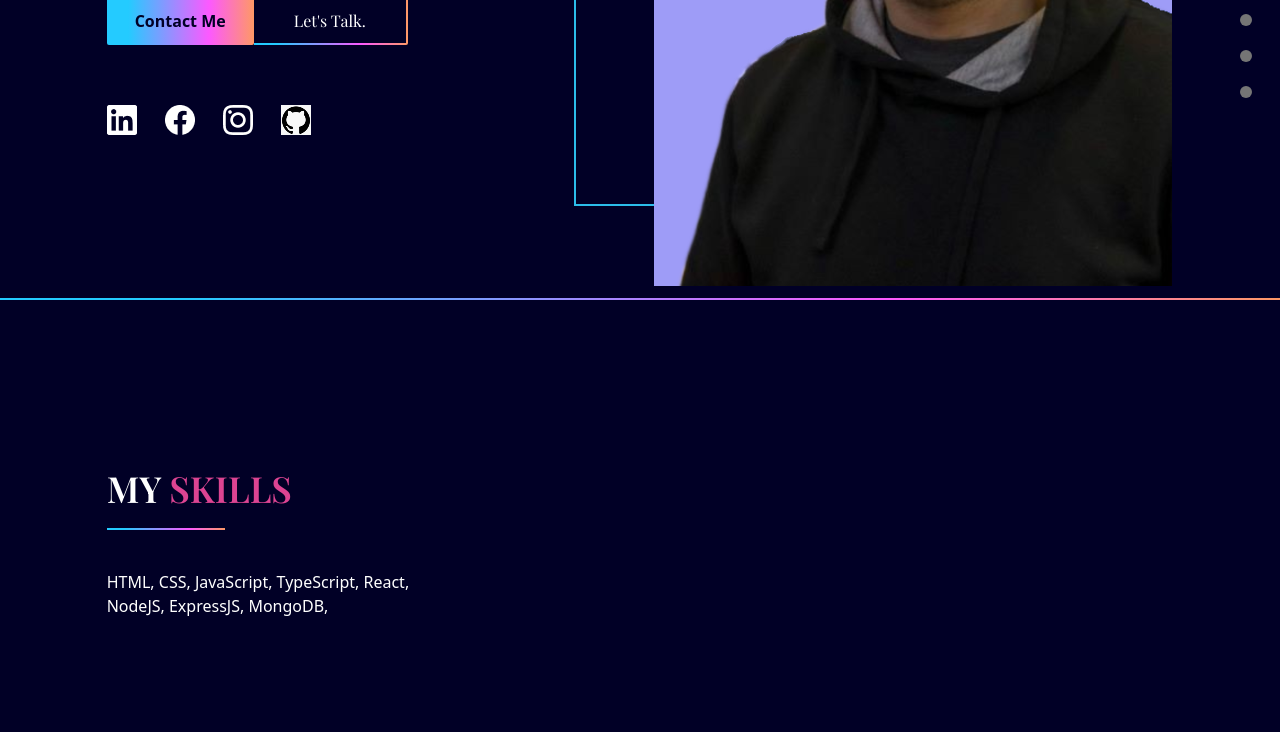
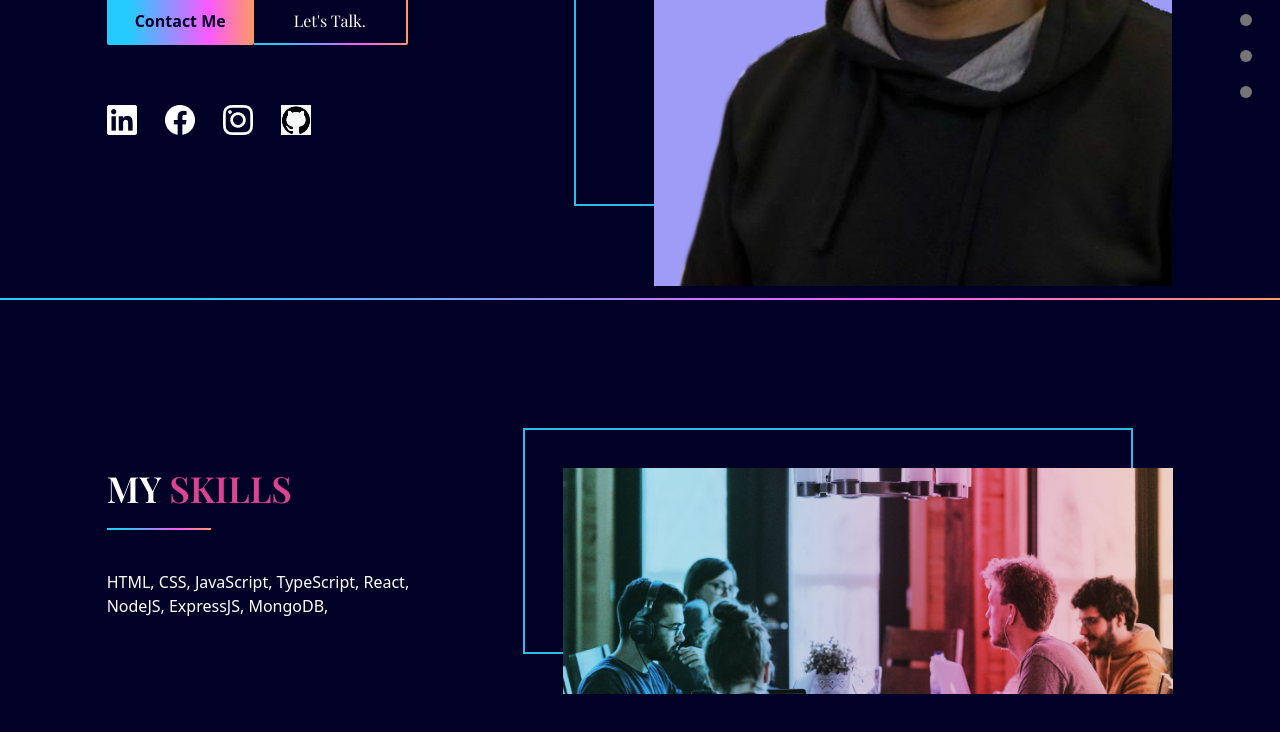
Before and after one commit to RichardHadzhiev/MyPortfolio, a React (Vite) app: page / in a window 1280 px wide. Shown: the part 502-1234 px from the top of the page. Built offline with nearby package versions, Linux system fonts and the light colour scheme.

Commit message:
finish MySkills

```diff
--- a/src/scenes/MySkills.jsx
+++ b/src/scenes/MySkills.jsx
@@ -28,6 +28,26 @@ const MySkills = () => {
             MongoDB,
           </p>
         </motion.div>
+        <div className="mt-16 md:mt-0">
+          {isAboveMediumScreen ? (
+            <div
+              className="relative z-0 ml-20 before:absolute before:-top-10 before:-left-10
+              before:w-full  before:h-full before:border-2 before:border-blue before:z-[-1]"
+            >
+              <img
+                alt="skills"
+                className="z-10"
+                src="src/assets/skills-image.png"
+              />
+            </div>
+          ) : (
+            <img
+              alt="skills"
+              className="z-10"
+              src="src/assets/skills-image.png"
+            />
+          )}
+        </div>
       </div>
     </section>
   );
```
